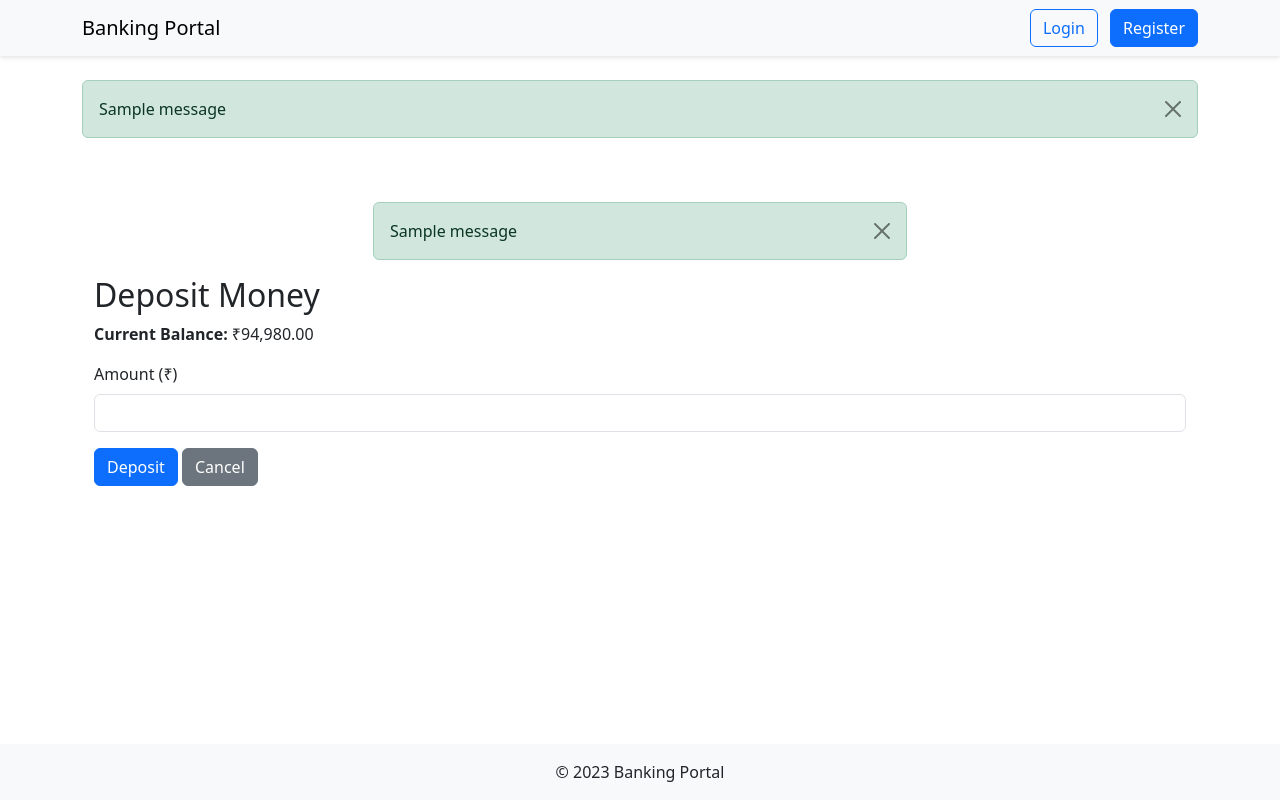
After one commit to codercrusader18/banking_portal, a Django app: page /bank/accounts/1/deposit/ in a window 1280 px wide. The commit adds this page. Run offline with Django 5.2, Linux system fonts and the light colour scheme; data comes from the database, SQL or seed files in the repository; both versions use the stored data as it was after the commit; one stand-in notice (Sample message) is shown.

Commit message:
Version 2 - login deposit withdraw implemented

```diff
--- a/banking_portal/urls.py
+++ b/banking_portal/urls.py
@@ -16,9 +16,18 @@ Including another URLconf
 """
 from django.contrib import admin
 from django.urls import path, include
-
+from django.views.generic import RedirectView
+from django.contrib.auth import views as auth_views
+from core import views #Import your views
 
 urlpatterns = [
     path('admin/', admin.site.urls),
-    path('', include('core.urls')),  # to include core app URLs
+
+    # Authentication URLs (login/logout)
+    path('accounts/login/', auth_views.LoginView.as_view(template_name='registration/login.html'), name='login'),
+    path('accounts/logout/', auth_views.LogoutView.as_view(), name='logout'),
+    path('accounts/register/', views.register, name='register'),
+    path('bank/', include('core.urls', namespace='bank')),  # Your existing bank URLs
+
+    path('', RedirectView.as_view(url='/bank/accounts/', permanent=True)),
 ]
--- a/core/admin.py
+++ b/core/admin.py
@@ -1,4 +1,5 @@
 from django.contrib import admin
-from .models import CustomerAccount
+from .models import CustomerAccount, Transaction
 
 admin.site.register(CustomerAccount)
+admin.site.register(Transaction)
--- a/core/models.py
+++ b/core/models.py
@@ -1,6 +1,8 @@
 from django.db import models
+from django.contrib.auth.models import User
 
 class CustomerAccount(models.Model):
+    user = models.OneToOneField(User, on_delete=models.CASCADE) #Temporary
     name = models.CharField(max_length=100)
     account_number = models.CharField(max_length=10, unique=True)
     balance = models.DecimalField(max_digits=10, decimal_places=2)
@@ -15,3 +17,21 @@ class CustomerAccount(models.Model):
 
     def __str__(self):
         return f"{self.name} ({self.account_number})"
+
+
+# core/models.py
+class Transaction(models.Model):
+    TRANSACTION_TYPES = [
+        ('DEPOSIT', 'Deposit'),
+        ('WITHDRAW', 'Withdraw'),
+        ('TRANSFER', 'Transfer'),
+    ]
+
+    account = models.ForeignKey(CustomerAccount, on_delete=models.CASCADE, related_name='transactions')
+    amount = models.DecimalField(max_digits=10, decimal_places=2)
+    transaction_type = models.CharField(max_length=10, choices=TRANSACTION_TYPES)
+    timestamp = models.DateTimeField(auto_now_add=True)
+    description = models.CharField(max_length=200, blank=True)  # e.g., "Transfer to account X"
+
+    def __str__(self):
+        return f"{self.transaction_type} - ₹{self.amount} ({self.timestamp})"
--- /dev/null
+++ b/core/templates/base.html
@@ -0,0 +1,66 @@
+<!-- core/templates/base.html -->
+<!DOCTYPE html>
+<html lang="en">
+<head>
+    <meta charset="UTF-8">
+    <meta name="viewport" content="width=device-width, initial-scale=1.0">
+    <title>{% block title %}Banking Portal{% endblock %}</title>
+    <link href="https://cdn.jsdelivr.net/npm/bootstrap@5.3.0/dist/css/bootstrap.min.css" rel="stylesheet">
+    <style>
+        .navbar-custom {
+            background-color: #f8f9fa;
+            box-shadow: 0 2px 4px rgba(0,0,0,.1);
+        }
+        main {
+            min-height: 80vh;
+        }
+    </style>
+</head>
+<body>
+    <nav class="navbar navbar-expand-lg navbar-custom mb-4">
+        <div class="container">
+            <a class="navbar-brand" href="{% url 'bank:account_list' %}">Banking Portal</a>
+            <div class="ms-auto">
+                {% if user.is_authenticated %}
+                    <span class="navbar-text me-3">Hello, {{ user.username }}</span>
+                    <a href="{% url 'bank:account_list' %}" class="btn btn-primary">My Accounts</a>
+                    <form action="{% url 'logout' %}" method="post" style="display: inline;">
+                        {% csrf_token %}
+                        <button type="submit" class="btn btn-outline-danger">Logout</button>
+                    </form>
+                {% else %}
+                    <a href="{% url 'login' %}" class="btn btn-outline-primary me-2">Login</a>
+                    <a href="{% url 'bank:register' %}" class="btn btn-primary">Register</a>
+                {% endif %}
+            </div>
+        </div>
+    </nav>
+
+    <main class="container">
+        <!-- Message Display -->
+        {% if messages %}
+        <div class="row">
+            <div class="col-12">
+                {% for message in messages %}
+                <div class="alert alert-{{ message.tags }} alert-dismissible fade show">
+                    {{ message }}
+                    <button type="button" class="btn-close" data-bs-dismiss="alert" aria-label="Close"></button>
+                </div>
+                {% endfor %}
+            </div>
+        </div>
+        {% endif %}
+
+        {% block content %}{% endblock %}
+    </main>
+
+    <footer class="bg-light py-3 mt-4">
+        <div class="container text-center">
+            <p class="mb-0">© 2023 Banking Portal</p>
+        </div>
+    </footer>
+
+    <script src="https://cdn.jsdelivr.net/npm/bootstrap@5.3.0/dist/js/bootstrap.bundle.min.js"></script>
+    {% block scripts %}{% endblock %}
+</body>
+</html>
--- /dev/null
+++ b/core/templates/core/transaction_form.html
@@ -0,0 +1,36 @@
+<!-- core/templates/core/transaction_form.html -->
+{% extends 'base.html' %}
+{% load humanize %}
+{% block content %}
+<div class="container mt-5">
+
+    {% if messages %}
+    <div class="row">
+        <div class="col-md-6 mx-auto">
+            {% for message in messages %}
+            <div class="alert alert-{% if message.tags == 'error' %}danger{% else %}{{ message.tags }}{% endif %} alert-dismissible fade show">
+                {{ message }}
+                <button type="button" class="btn-close" data-bs-dismiss="alert" aria-label="Close"></button>
+            </div>
+            {% endfor %}
+        </div>
+    </div>
+    {% endif %}
+
+    <h2>{{ action }} Money</h2>
+
+    <!-- Show current balance -->
+    <p><strong>Current Balance:</strong> ₹{{ account.balance|floatformat:2|intcomma }}</p>
+
+    <!-- The actual form -->
+    <form method="post">
+        {% csrf_token %}
+        <div class="mb-3">
+            <label class="form-label">Amount (₹)</label>
+            <input type="number" step="1.00" class="form-control" name="amount" required>
+        </div>
+        <button type="submit" class="btn btn-primary">{{ action }}</button>
+        <a href="{% url 'bank:account_detail' account.pk %}" class="btn btn-secondary">Cancel</a>
+    </form>
+</div>
+{% endblock %}
--- a/core/urls.py
+++ b/core/urls.py
@@ -1,8 +1,13 @@
 from django.urls import path
 from . import views
+from django.contrib.auth import views as auth_views
+
+app_name = 'bank'
 
 urlpatterns = [
     path('accounts/', views.account_list, name='account_list'),
     path('accounts/<int:pk>/', views.account_detail, name='account_detail'),
-
+    path('accounts/<int:pk>/deposit/', views.deposit, name='deposit'),
+    path('accounts/<int:pk>/withdraw/', views.withdraw, name='withdraw'),
+    path('register/', views.register, name='register'),
 ]
--- a/core/views.py
+++ b/core/views.py
@@ -1,22 +1,114 @@
+from django.contrib.auth.decorators import login_required
+from django.contrib.auth.forms import UserCreationForm
 from django.shortcuts import render
-from .models import CustomerAccount
+from .models import CustomerAccount, Transaction
 from django.db.models import Q
 from django.db.models import Sum
 from django.shortcuts import get_object_or_404
+from django.shortcuts import redirect
+from django.contrib import messages
+from decimal import Decimal, InvalidOperation
+from django.contrib.auth import login
+from django.core.paginator import Paginator
+import random
 
+@login_required
 def account_list(request):
     query = request.GET.get('q')
+    accounts = CustomerAccount.objects.filter(user=request.user) #it is a base query set which ensures only the current logged in user's accounts are taken in account
     if query:
-        accounts = CustomerAccount.objects.filter(
+        accounts = accounts.objects.filter(
             Q(name__icontains=query) | Q(account_number__icontains=query)
         )
-    else:
-        accounts = CustomerAccount.objects.all()
 
     total_balance = accounts.aggregate(Sum('balance'))['balance__sum'] or 0
 
-    return render(request, 'core/account_list.html', {'accounts': accounts, 'query': query, 'total_balance': total_balance})
+    paginator = Paginator(accounts, 10)  # Show 10 accounts per page
+    page_number = request.GET.get('page')
+    page_obj = paginator.get_page(page_number)
 
+    return render(request, 'core/account_list.html',
+                  {'accounts': accounts,
+                   'query': query,
+                   'total_balance': total_balance,
+                   'page_obj' : page_obj
+                   })
+
+@login_required()
 def account_detail(request, pk):
     account = get_object_or_404(CustomerAccount, pk=pk)
     return render(request, 'core/account_detail.html', {'account': account})
+
+# core/views.py
+
+
+def deposit(request, pk):
+    account = get_object_or_404(CustomerAccount, pk=pk)
+    if request.method == 'POST':
+        try :
+            amount = Decimal(request.POST.get('amount', 0))
+
+            #VAlidate amount
+            if amount <= Decimal(0):
+                messages.error(request, "Amount must be greater than 0")
+            else:
+                account.balance += amount
+                account.save()
+                Transaction.objects.create(
+                    account=account,
+                    amount=amount,
+                    transaction_type='DEPOSIT',
+                    description=f"Deposit of ₹{amount}"
+                )
+                messages.success(request, f"Deposited ₹{amount} successfully!")
+                return redirect('bank:account_detail', pk=pk)
+
+        except (InvalidOperation, TypeError):
+            messages.error(request, "Please enter a valid number")
+    return render(request, 'core/transaction_form.html', {'account': account, 'action': 'Deposit'})
+
+def withdraw(request, pk):
+    account = get_object_or_404(CustomerAccount, pk=pk)
+    if request.method == 'POST':
+        try :
+            amount = Decimal(request.POST.get('amount', 0))
+
+            #Validate amount
+            if amount <= Decimal('0'):
+                messages.error(request, "Invalid amount!")
+            elif amount > account.balance:
+                messages.error(request, "Insufficient funds!")
+            else:
+                account.balance -= amount
+                account.save()
+                Transaction.objects.create(
+                    account=account,
+                    amount=amount,
+                    transaction_type='WITHDRAW',
+                    description=f"Withdrawal of ₹{amount}"
+                )
+                messages.success(request, f"Withdrew ₹{amount} successfully!")
+                return redirect('bank:account_detail', pk=pk)
+        except (InvalidOperation, TypeError):
+            messages.error(request, "Invalid amount entered")
+    return render(request, 'core/transaction_form.html', {'account': account, 'action': 'Withdraw'})
+
+def register(request):
+    if request.method == 'POST':
+        form = UserCreationForm(request.POST)
+        if form.is_valid():
+            user = form.save()
+            # Create bank account
+            CustomerAccount.objects.create(
+                user=user,
+                name=user.username,
+                account_number=str(random.randint(100000, 999999)),
+                balance=0,
+                contact='',  # Default empty contact
+                account_type='Savings'  # Default account type
+            )
+            login(request, user)
+            return redirect('bank:account_list')
+    else :
+        form = UserCreationForm()
+    return render(request, 'registration/register.html', {'form': form})
```
Also changed, not shown: banking_portal/settings.py (+7 -2 lines), core/templates/core/account_detail.html (+51 -21 lines), core/templates/core/account_list.html (+4 -10 lines), core/templates/registration/login.html (added, +43 -0 lines), core/templates/registration/register.html (added, +53 -0 lines), core/migrations/0001_initial.py, core/migrations/0002_customeraccount_account_type.py (deleted), core/migrations/0003_customeraccount_contact.py (deleted), db.sqlite3.
